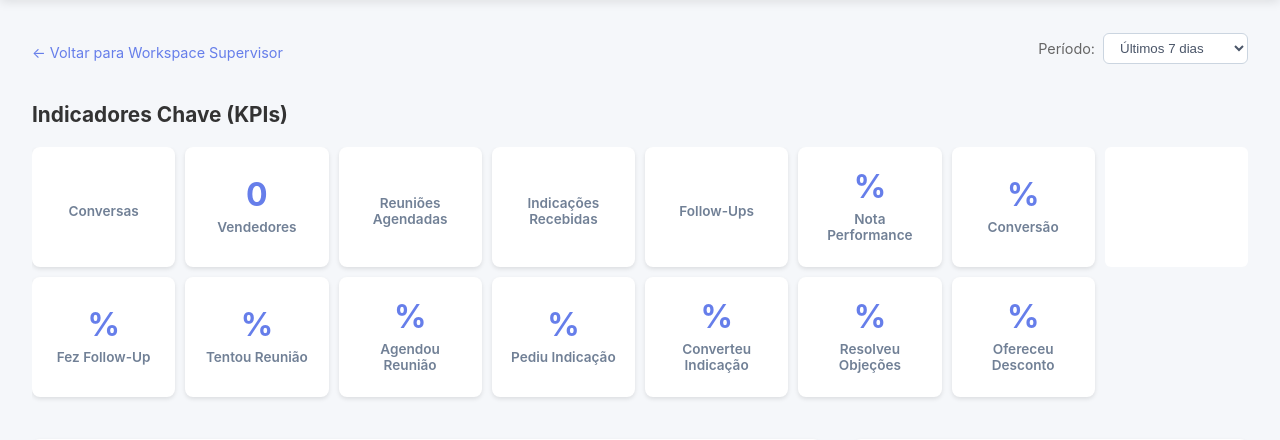
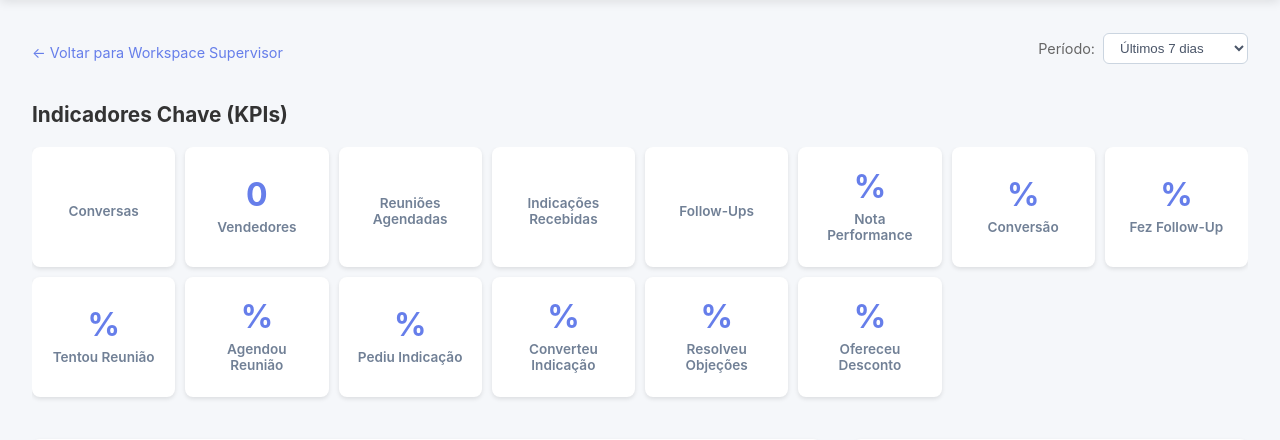
Before and after one commit to Alma-Intel/Cosmos, a Django app: template templates/conversations/analytics_team_performance_detail.html in a window 1280 px wide. Shown: the part 94-534 px from the top of the page. Run offline with Django 4.2, Linux system fonts and the light colour scheme; the template is opened without the code that fills it, so the values that code supplies are empty.

Commit message:
fix: removed ghost box

```diff
--- a/templates/conversations/analytics_team_performance_detail.html
+++ b/templates/conversations/analytics_team_performance_detail.html
@@ -50,7 +50,6 @@
             {% include "components/kpi_box.html" with label="Follow-Ups" value=team_data.total_follow_ups|floatformat:0 %}
             {% include "components/kpi_box.html" with label="Nota Performance" value=team_data.avg_performance|floatformat:2|add:"%" %}
             {% include "components/kpi_box.html" with label="Conversão" value=team_data.conversion_rate|floatformat:1|add:"%" %}
-            <div style="background: white; border-radius: 6px;"></div>
 
             {% include "components/kpi_box.html" with label="Fez Follow-Up" value=team_data.follow_up_rate|floatformat:0|add:"%" %}
             {% include "components/kpi_box.html" with label="Tentou Reunião" value=team_data.meeting_attempt_rate|floatformat:0|add:"%" %}
```
